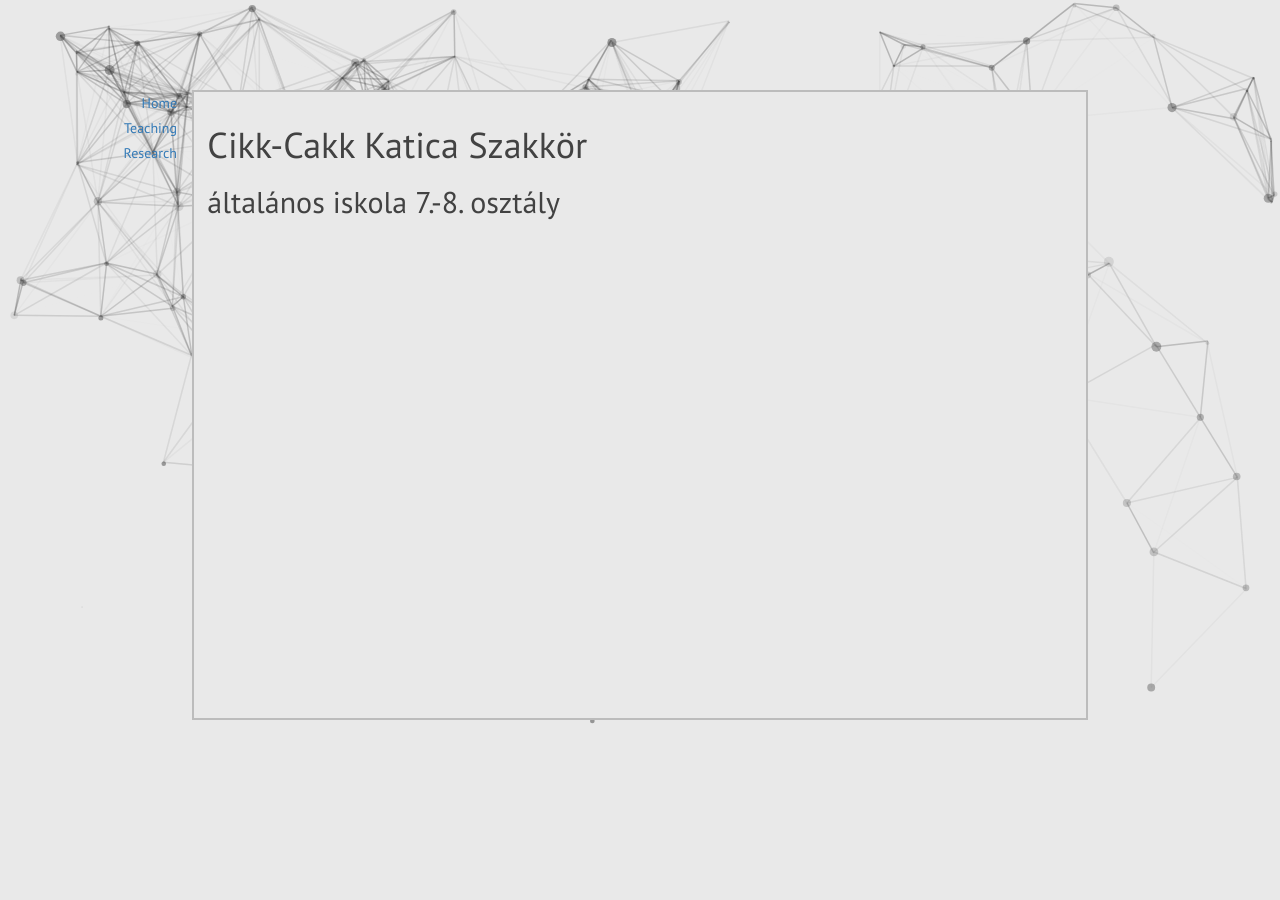
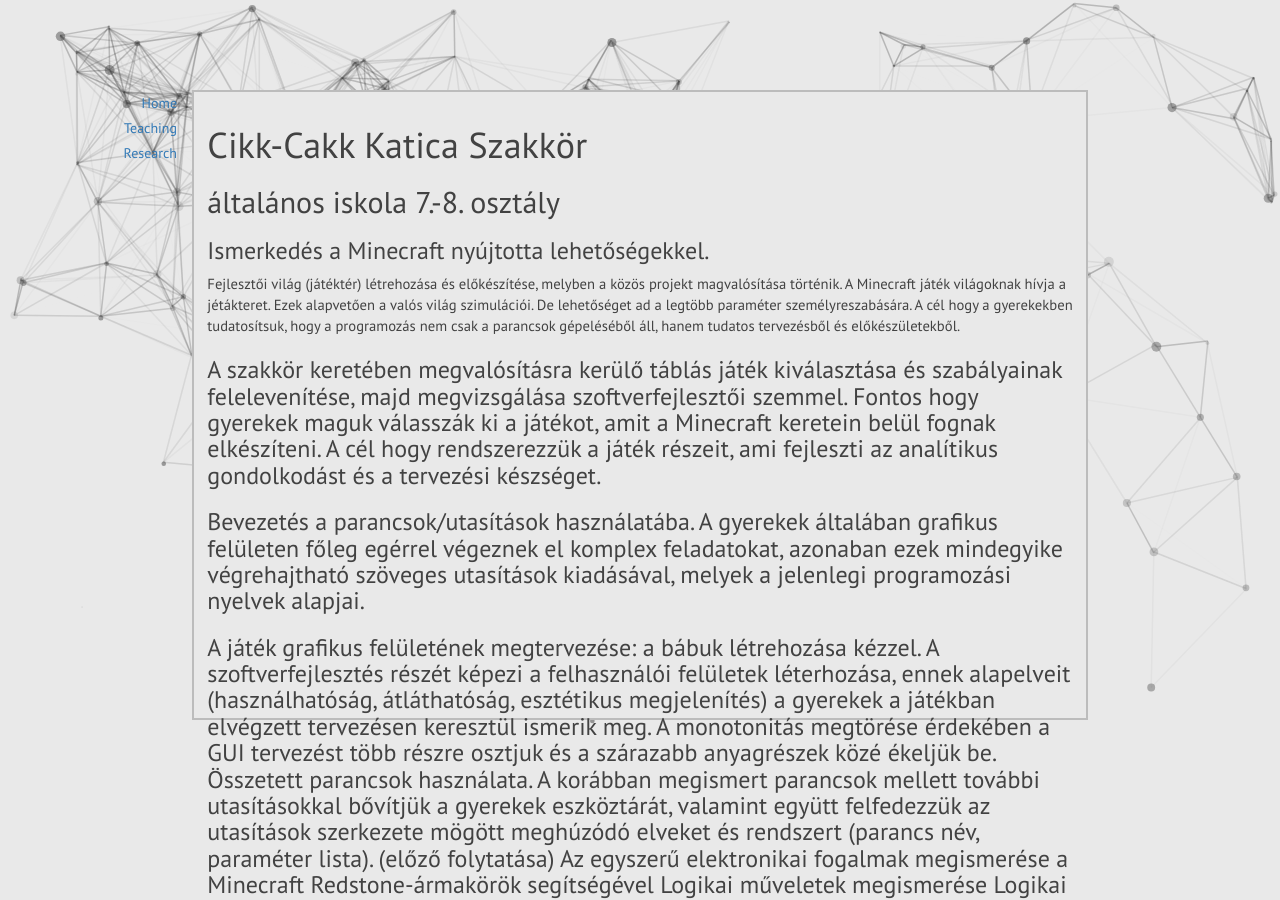
Before and after one commit to geryxyz/geryxyz, a Jekyll site: the page built from content/cck/primary7_8.html, in a window 1280 px wide and 900 px high. Built offline with Jekyll 4.4.1, drawn with Linux system fonts in a browser that asks for light colours; nearby versions of some CDN libraries; library files that are not in the unit come from our copies; some of the changed text lies outside the part shown.

Commit message:
copy paste semi-edit plan

```diff
--- a/content/cck/primary7_8.html
+++ b/content/cck/primary7_8.html
@@ -3,3 +3,45 @@
 ---
 <h1>Cikk-Cakk Katica Szakkör</h1>
 <h2>általános iskola 7.-8. osztály</h2>
+
+<h3>Ismerkedés a Minecraft nyújtotta lehetőségekkel.</h3>
+Fejlesztői világ (játéktér) létrehozása és előkészítése, melyben a közös projekt magvalósítása történik.
+A Minecraft játék világoknak hívja a jétákteret. Ezek alapvetően a valós világ szimulációi. De lehetőséget ad a legtöbb paraméter személyreszabására. A cél hogy a gyerekekben tudatosítsuk, hogy a programozás nem csak a parancsok gépeléséből áll, hanem tudatos tervezésből és előkészületekből.
+<h3>A szakkör keretében megvalósításra kerülő táblás játék kiválasztása és szabályainak felelevenítése, majd megvizsgálása szoftverfejlesztői szemmel.
+Fontos hogy gyerekek maguk válasszák ki a játékot, amit a Minecraft keretein belül fognak elkészíteni. A cél hogy rendszerezzük a játék részeit, ami fejleszti az analítikus gondolkodást és a tervezési készséget.
+<h3>Bevezetés a parancsok/utasítások használatába.
+A gyerekek általában grafikus felületen főleg egérrel végeznek el komplex feladatokat, azonaban ezek mindegyike végrehajtható szöveges utasítások kiadásával, melyek a jelenlegi programozási nyelvek alapjai.
+<h3>A játék grafikus felületének megtervezése: a bábuk létrehozása kézzel.
+A szoftverfejlesztés részét képezi a felhasználói felületek léterhozása, ennek alapelveit (használhatóság, átláthatóság, esztétikus megjelenítés) a gyerekek a játékban elvégzett tervezésen keresztül ismerik meg. A monotonitás megtörése érdekében a GUI tervezést több részre osztjuk és a szárazabb anyagrészek közé ékeljük be.
+Összetett parancsok használata.
+A korábban megismert parancsok mellett további utasításokkal bővítjük a gyerekek eszköztárát, valamint együtt felfedezzük az utasítások szerkezete mögött meghúzódó elveket és rendszert (parancs név, paraméter lista).
+(előző folytatása)
+Az egyszerű elektronikai fogalmak megismerése a Minecraft Redstone-ármakörök segítségével
+Logikai műveletek megismerése
+Logikai műveletek és kapuk használata összetett Redstone-áramkörök létrehozásához
+(előző folytatása)
+Eddig megszerzett tudás ismétlése és gyakorlás
+Bevezetés a 3D koordináta-geometriába
+A Minecraft 3D-s világának manipulálásához (ami a játék célja) szükséges alapvető geometriai ismeretek felfedezése.
+Command block használata
+A forráskódbeli elemi utasítások Minecraft beli megfelelőjének használata, ami később segíti a tanulókat más programozási nyelvek megtanulásában, azt itt megismert analógiák mentén.
+Realatív és abszolút koordináta és elemhivatkozások megértése
+Változók fogalmának megismerése és változók kezelése a Minecraft világában
+A játék grafikus felületének megtervezése: a pálya létrehozása kézzel.
+A cél, hogy a tanulók az új anyagrész elsajátítása előtt lássák annak gyakorlati hasznát. A monotonitás megtörése érdekében a GUI tervezést több részre osztjuk és a szárazabb anyagrészek közé ékeljük be.
+Ismétléses vezérlési szerkezetek megismerése
+Feltételes vezérlési szerkezetek megismerése
+Eddig megszerzett tudás ismétlése és gyakorlás
+Ismétléses és feltételes vezérlési szerkezetek használata a pálya létrehozásához.
+A korábban kézzel megtervezett grafikus felület létrehozása programkód segítségével.
+(előző folytatása)
+A korábban megtervezett bábuk terveinek felülvizsgálata és szükség szerinti módosítása
+Fontos hogy a tanulók megértsék, hogy a programozás nem csak monoton gépelésből áll hanem folyamatos tesztelési és tervezési fázisokból.
+A játék grafikus felületének megtervezése: a bábuk elehejezése a táblán programkód segítségével
+(előző folytatása)
+A bábuk mozgatását végző logika megtervezése, bizonyos játékbeli szabályok figyelembevételével
+(előző folytatása)
+A bábuk mozgatását végző logika megvaslósítása
+(előző folytatása)
+Összefogalalás és ismételés valamint kitekintés az összetettebb technikák felé, mind a Minecraft és mind az egyéb környezetekben.
+Mivel a programfejlesztés sose egy adott techológia és eszköz használatát jelenti, ezért fontos hogy a tanulók lássák, hogy milyen lehetőségek és eszközök állnak rendelkezésre akár a későbbi továbbtanulás céljából is.
```
